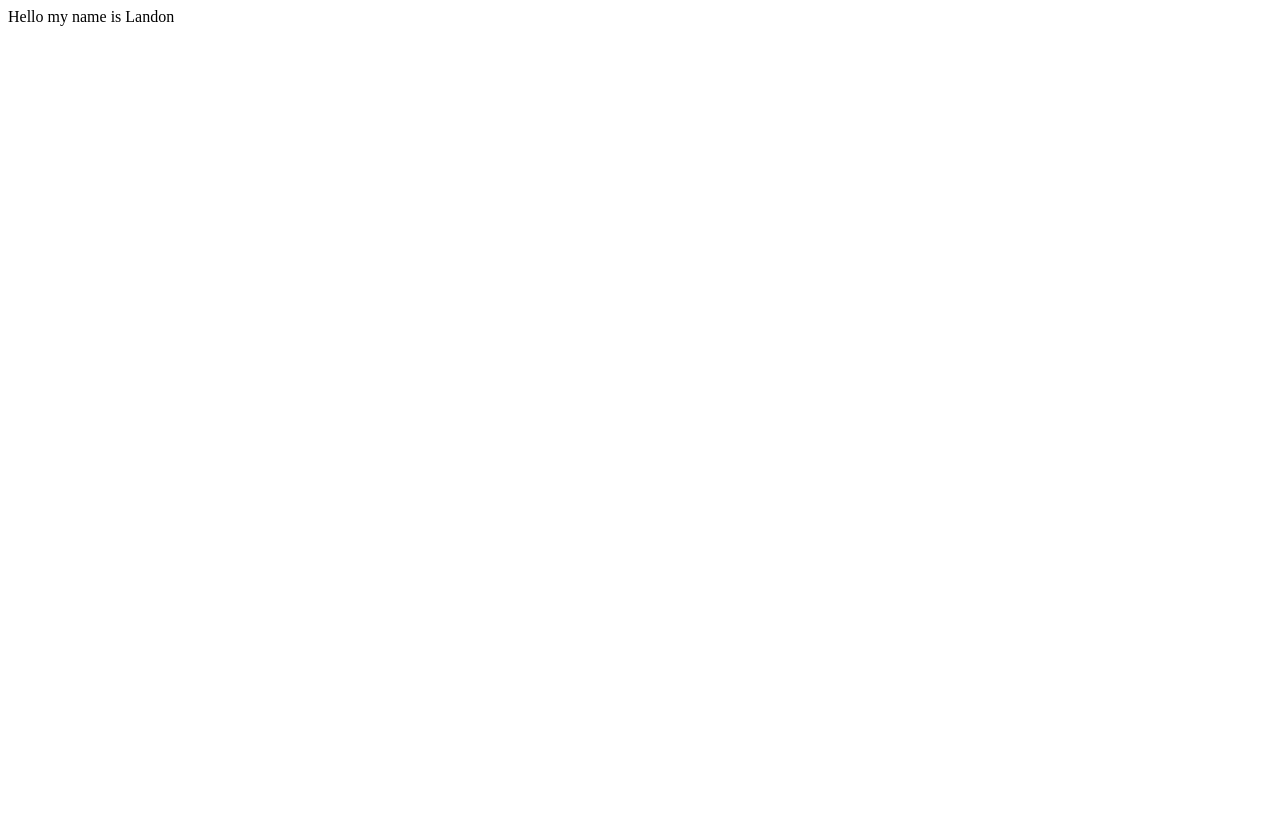
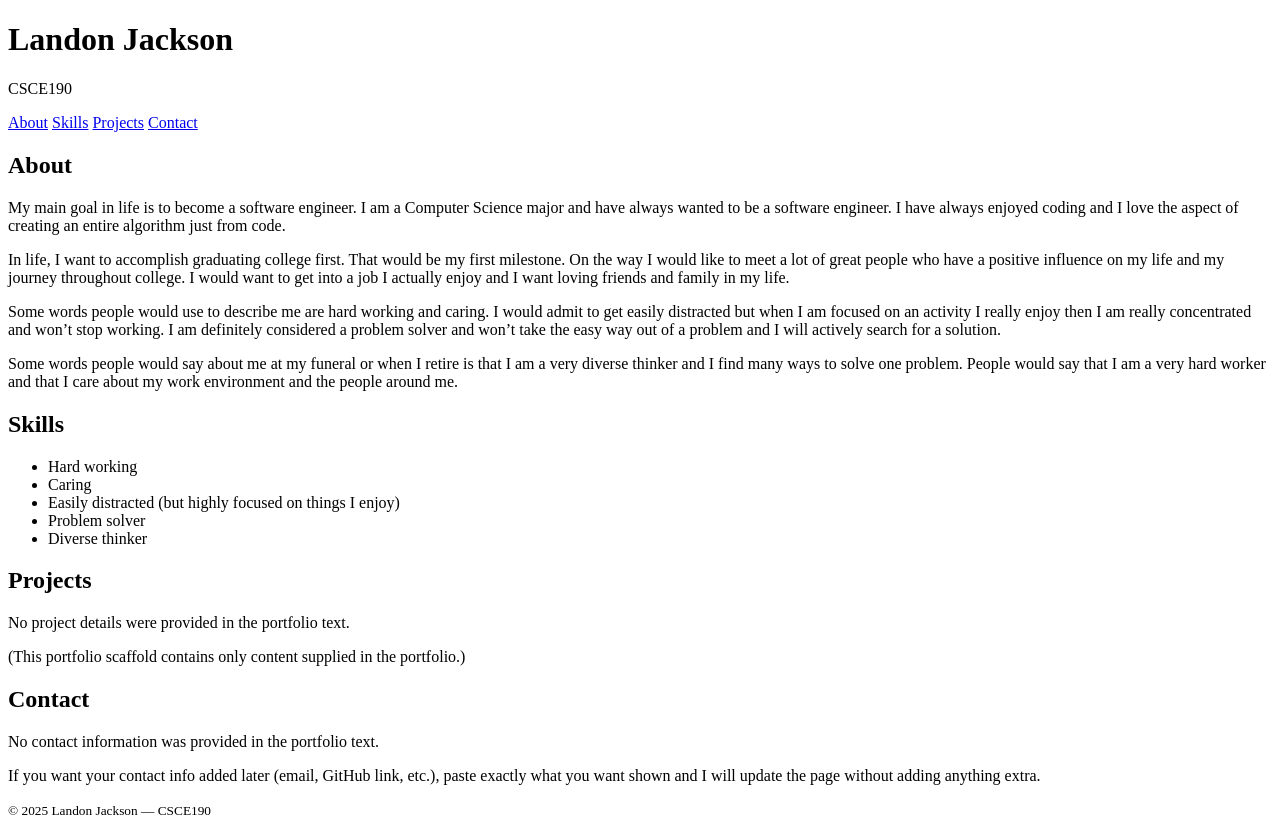
Before and after one commit to LandonJ07/LandonJ07.github.io, a plain HTML site: page index.html in a window 1280 px wide. Before the commit the page ends 800 px from the top, so only its background shows below. Drawn offline with Linux system fonts and the light colour scheme.

Commit message:
Update index.html

```diff
--- a/index.html
+++ b/index.html
@@ -1,9 +1,98 @@
-<!DOCTYPE html>
-<html>
-  <head>
-    <title>My Webpage</title>
-  </head>
-  <body>
-    Hello my name is Landon
-  </body>
+<!doctype html>
+<html lang="en">
+<head>
+  <meta charset="utf-8" />
+  <meta name="viewport" content="width=device-width,initial-scale=1" />
+  <title>Landon Jackson — Portfolio</title>
+
+  <!-- Google Font -->
+  <link rel="preconnect" href="https://fonts.googleapis.com">
+  <link rel="preconnect" href="https://fonts.gstatic.com" crossorigin>
+  <link href="https://fonts.googleapis.com/css2?family=Inter:wght@300;400;600;700&display=swap" rel="stylesheet">
+
+  <link rel="stylesheet" href="styles.css">
+</head>
+<body>
+  <header class="site-header">
+    <div class="container">
+      <h1 class="site-title">Landon Jackson</h1>
+      <p class="subtitle">CSCE190</p>
+      <nav class="top-nav">
+        <a href="#about">About</a>
+        <a href="#skills">Skills</a>
+        <a href="#projects">Projects</a>
+        <a href="#contact">Contact</a>
+      </nav>
+    </div>
+  </header>
+
+  <main class="container">
+    <!-- ABOUT -->
+    <section id="about" class="section about">
+      <h2>About</h2>
+
+      <p>
+        My main goal in life is to become a software engineer. I am a Computer Science major and have always wanted to be a software engineer. I have always enjoyed coding and I love the aspect of creating an entire algorithm just from code.
+      </p>
+
+      <p>
+        In life, I want to accomplish graduating college first. That would be my first milestone. On the way I would like to meet a lot of great people who have a positive influence on my life and my journey throughout college. I would want to get into a job I actually enjoy and I want loving friends and family in my life.
+      </p>
+
+      <p>
+        Some words people would use to describe me are hard working and caring. I would admit to get easily distracted but when I am focused on an activity I really enjoy then I am really concentrated and won’t stop working. I am definitely considered a problem solver and won’t take the easy way out of a problem and I will actively search for a solution.
+      </p>
+
+      <p>
+        Some words people would say about me at my funeral or when I retire is that I am a very diverse thinker and I find many ways to solve one problem. People would say that I am a very hard worker and that I care about my work environment and the people around me.
+      </p>
+    </section>
+
+    <!-- SKILLS -->
+    <section id="skills" class="section skills">
+      <h2>Skills</h2>
+
+      <ul class="skill-list">
+        <!-- Only using descriptors that appear in the portfolio text -->
+        <li>Hard working</li>
+        <li>Caring</li>
+        <li>Easily distracted (but highly focused on things I enjoy)</li>
+        <li>Problem solver</li>
+        <li>Diverse thinker</li>
+      </ul>
+    </section>
+
+    <!-- PROJECTS -->
+    <section id="projects" class="section projects">
+      <h2>Projects</h2>
+
+      <p>
+        No project details were provided in the portfolio text.
+      </p>
+
+      <p class="note">(This portfolio scaffold contains only content supplied in the portfolio.)</p>
+    </section>
+
+    <!-- CONTACT -->
+    <section id="contact" class="section contact">
+      <h2>Contact</h2>
+
+      <p>
+        No contact information was provided in the portfolio text.
+      </p>
+
+      <p class="note">If you want your contact info added later (email, GitHub link, etc.), paste exactly what you want shown and I will update the page without adding anything extra.</p>
+    </section>
+  </main>
+
+  <footer class="site-footer">
+    <div class="container">
+      <small>&copy; <span id="year"></span> Landon Jackson — CSCE190</small>
+    </div>
+  </footer>
+
+  <script>
+    document.getElementById('year').textContent = new Date().getFullYear();
+  </script>
+</body>
 </html>
```
